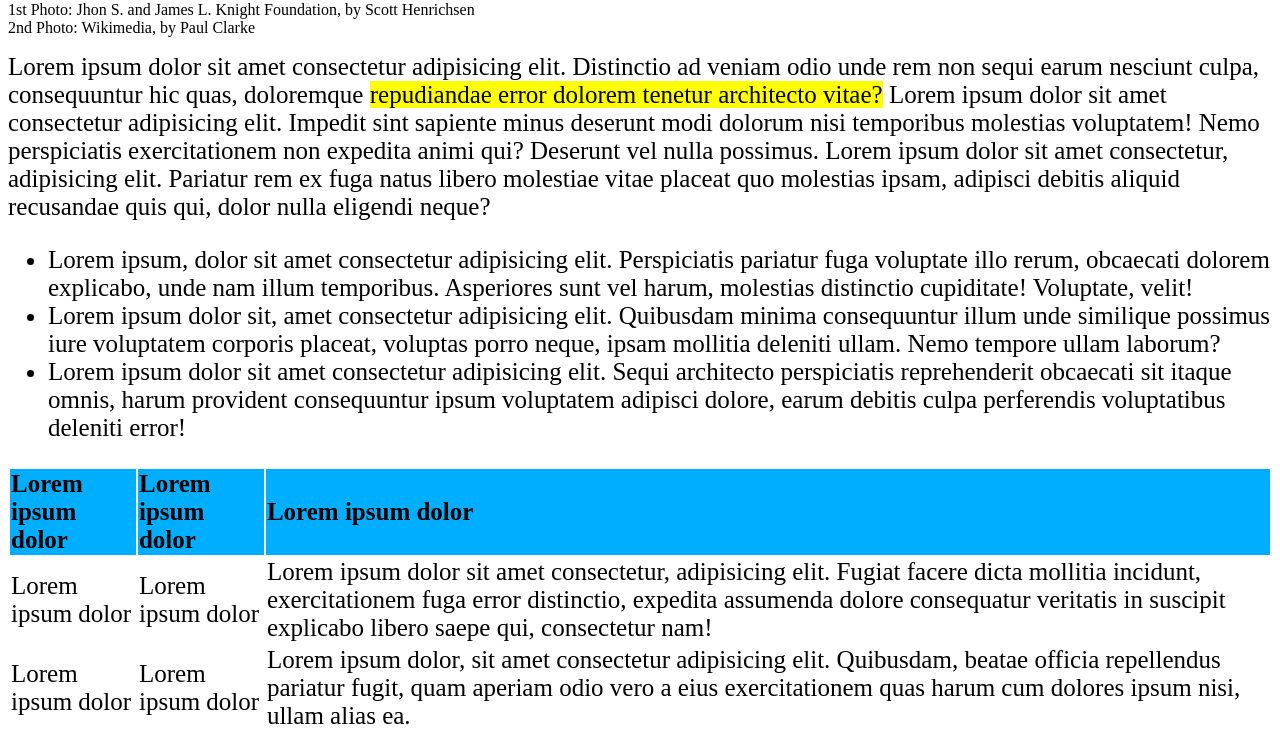
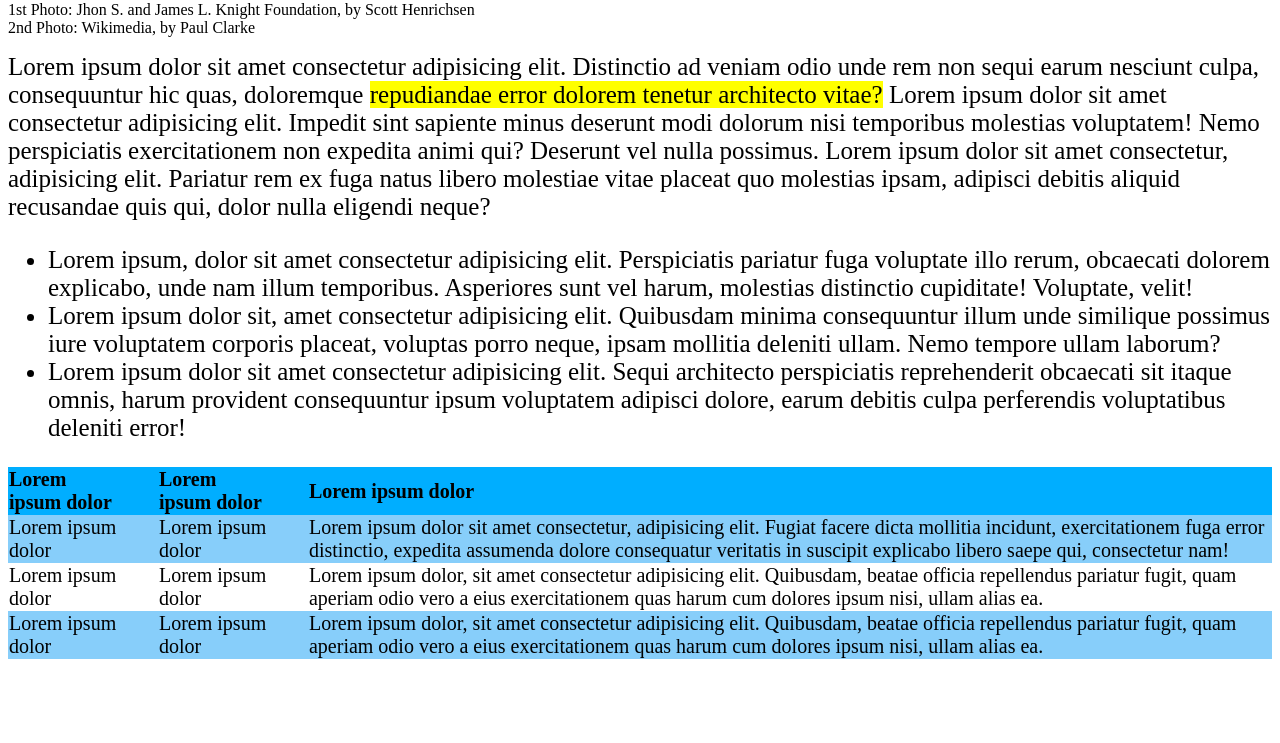
Before and after one commit to Simichus/html-css-booleaner, a plain HTML site: page index.html in a window 1280 px wide. Shown: the part 797-1540 px from the top of the page. After the commit the page ends 1464 px from the top, so only its background shows below. Drawn offline with Linux system fonts and the light colour scheme.

Commit message:
Inserita tabella aggiornata

```diff
--- a/css/style.css
+++ b/css/style.css
@@ -34,7 +34,7 @@
     text-align: left;
 }
 
-table, ul, .paragrafo{
+ul, .paragrafo{
     font-size: 25px;
 }
 .evidenziato{
@@ -44,4 +44,15 @@ thead{
     width: 100%;
     background-color: rgb(0, 174, 255);
     font-weight: bold;
+    border: none;
 }
+table{
+    border-spacing: 0px;
+    font-size: 20px;
+}
+.tr_type1{
+    background-color: lightskyblue;
+}
+.td_type1{
+    padding-right: 40px;
+}
--- a/index.html
+++ b/index.html
@@ -49,23 +49,27 @@
         <table>
             <thead>
                 <tr>
-                    <td>Lorem ipsum dolor</td>
-                    <td>Lorem ipsum dolor</td>
-                    <td>Lorem ipsum dolor</td>
+                    <td class="td_type1">Lorem ipsum dolor</td>
+                    <td class="td_type1">Lorem ipsum dolor</td>
+                    <td class="td_type2">Lorem ipsum dolor</td>
                 </tr>
             </thead>
             <tbody>
                 <tr class="tr_type1">
-                    <td>Lorem ipsum dolor</td>
-                    <td>Lorem ipsum dolor</td>
-                    <td>Lorem ipsum dolor sit amet consectetur, adipisicing elit. Fugiat facere dicta mollitia incidunt, exercitationem fuga error distinctio, expedita assumenda dolore consequatur veritatis in suscipit explicabo libero saepe qui, consectetur nam!</td>
+                    <td class="td_type1">Lorem ipsum dolor</td>
+                    <td class="td_type1">Lorem ipsum dolor</td>
+                    <td class="td_type2">Lorem ipsum dolor sit amet consectetur, adipisicing elit. Fugiat facere dicta mollitia incidunt, exercitationem fuga error distinctio, expedita assumenda dolore consequatur veritatis in suscipit explicabo libero saepe qui, consectetur nam!</td>
                 </tr>
                 <tr class="tr_type2">
-                    <td>Lorem ipsum dolor</td>
-                    <td>Lorem ipsum dolor</td>
-                    <td>Lorem ipsum dolor, sit amet consectetur adipisicing elit. Quibusdam, beatae officia repellendus pariatur fugit, quam aperiam odio vero a eius exercitationem quas harum cum dolores ipsum nisi, ullam alias ea.</td>
+                    <td class="td_type1">Lorem ipsum dolor</td>
+                    <td class="td_type1">Lorem ipsum dolor</td>
+                    <td class="td_type2">Lorem ipsum dolor, sit amet consectetur adipisicing elit. Quibusdam, beatae officia repellendus pariatur fugit, quam aperiam odio vero a eius exercitationem quas harum cum dolores ipsum nisi, ullam alias ea.</td>
                 </tr>
-                <tr class="tr_type1"></tr>
+                <tr class="tr_type1">
+                    <td class="td_type1">Lorem ipsum dolor</td>
+                    <td class="td_type1">Lorem ipsum dolor</td>
+                    <td class="td_type2">Lorem ipsum dolor, sit amet consectetur adipisicing elit. Quibusdam, beatae officia repellendus pariatur fugit, quam aperiam odio vero a eius exercitationem quas harum cum dolores ipsum nisi, ullam alias ea.</td>
+                </tr>
             </tbody>
         </table>
     </main>
```
